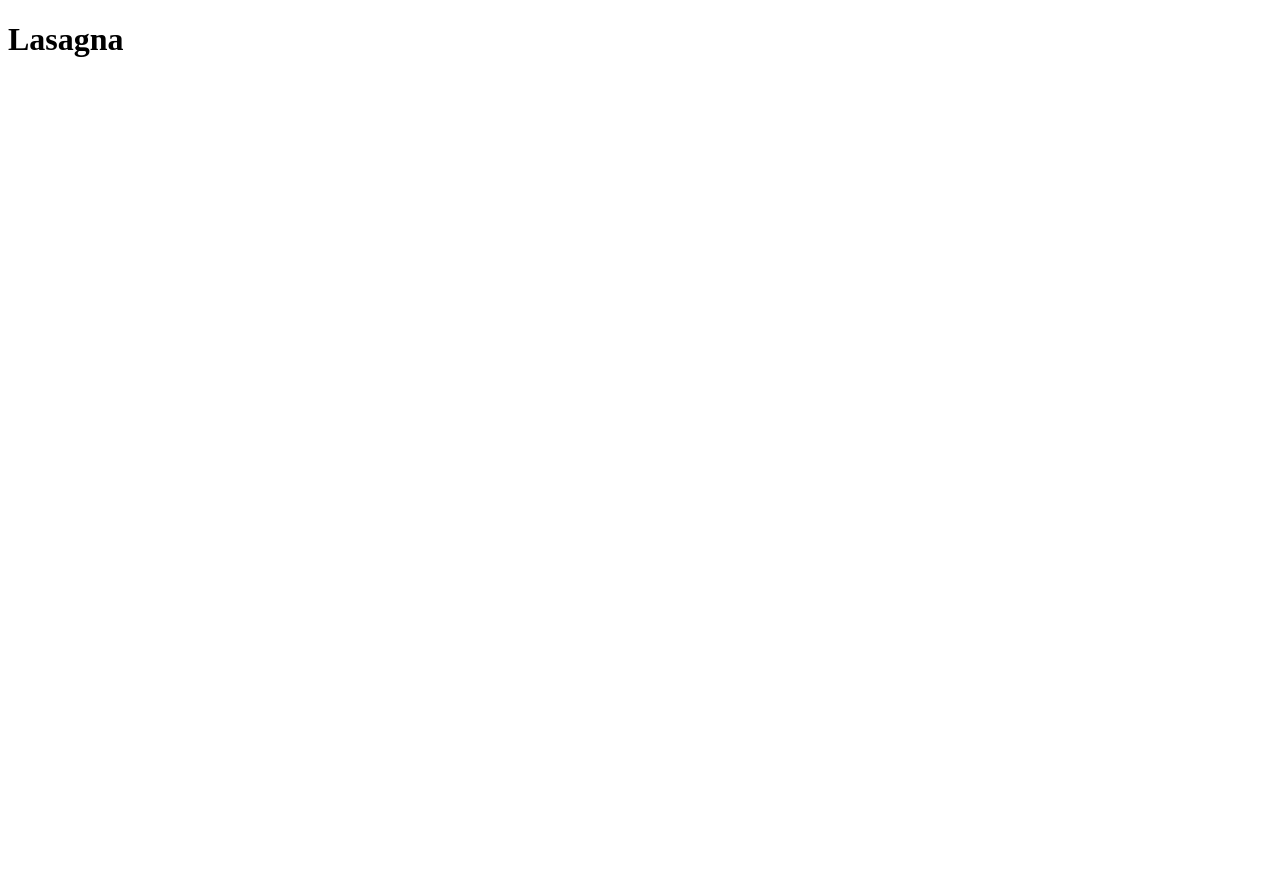
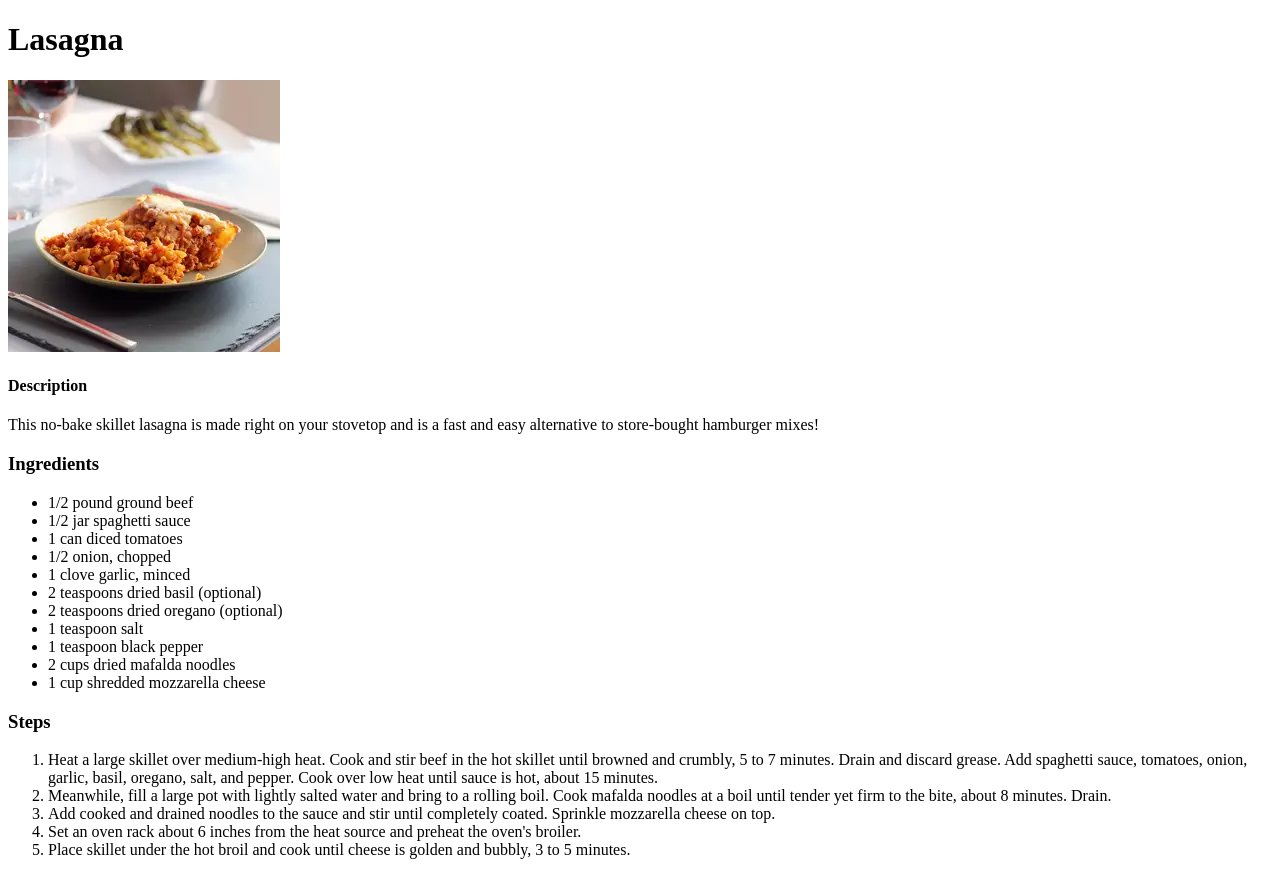
Before and after one commit to MS-2222/odin-recipes, a plain HTML site: page recipes/lasagna.html in a window 1280 px wide. Before the commit the page ends 800 px from the top, so only its background shows below. Drawn offline with Linux system fonts and the light colour scheme.

Commit message:
Add image of lasagna, add description, add ingredients list, add steps

```diff
--- a/recipes/lasagna.html
+++ b/recipes/lasagna.html
@@ -8,5 +8,44 @@
 </head>
 <body>
     <h1>Lasagna</h1>
+
+    <img src="../images/lasagna.png" alt="Lasagna">
+
+    <h4>Description</h4>
+    <p>This no-bake skillet lasagna is made right on your stovetop and is a fast and easy alternative to store-bought hamburger mixes!</p>
+
+    <h3>Ingredients</h3>
+    <ul>
+        <li>1/2 pound ground beef</li>
+        <li>1/2 jar spaghetti sauce</li>
+        <li>1 can diced tomatoes</li>
+        <li>1/2 onion, chopped</li>
+        <li>1 clove garlic, minced</li>
+        <li>2 teaspoons dried basil (optional)</li>
+        <li>2 teaspoons dried oregano (optional)</li>
+        <li>1 teaspoon salt</li>
+        <li>1 teaspoon black pepper</li>
+        <li>2 cups dried mafalda noodles</li>
+        <li>1 cup shredded mozzarella cheese</li>
+    </ul>
+
+    <h3>Steps</h3>
+    <ol>
+        <li>Heat a large skillet over medium-high heat. Cook and stir beef in the hot skillet until browned and crumbly, 5 to 7 minutes. Drain and discard grease. Add spaghetti sauce, tomatoes, onion, garlic, basil, oregano, salt, and pepper. Cook over low heat until sauce is hot, about 15 minutes.
+
+        </li>
+        <li>Meanwhile, fill a large pot with lightly salted water and bring to a rolling boil. Cook mafalda noodles at a boil until tender yet firm to the bite, about 8 minutes. Drain.
+
+        </li>
+        <li>Add cooked and drained noodles to the sauce and stir until completely coated. Sprinkle mozzarella cheese on top.
+
+        </li>
+        <li>Set an oven rack about 6 inches from the heat source and preheat the oven's broiler.
+
+        </li>
+        <li>Place skillet under the hot broil and cook until cheese is golden and bubbly, 3 to 5 minutes.
+
+        </li>
+    </ol>
 </body>
 </html>
```
Also changed, not shown: index.html (+1 -1 lines), images/lasagna.png (added).
